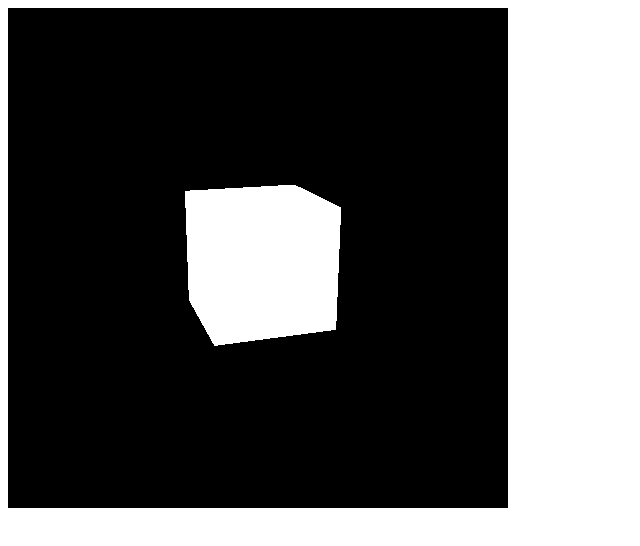
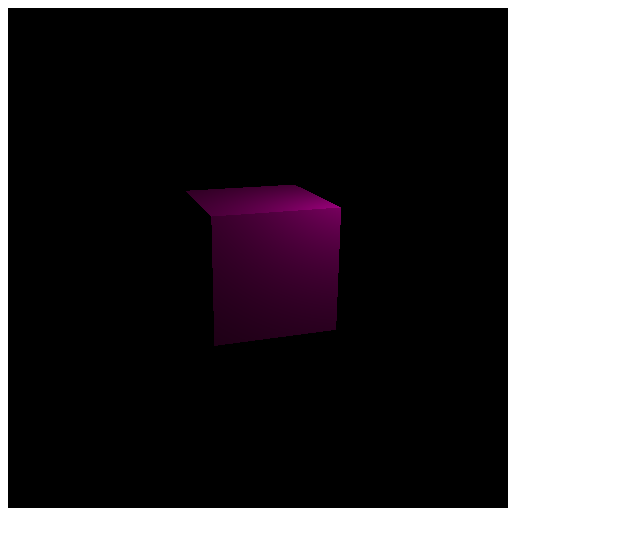
Before and after one commit to TakuyaWadatsumi/InfoVis2019, a plain HTML site: page W04/w04_ex01.html in a window 1280 px wide. Shown: the whole page, without its empty margins (0-640 px from the left). Drawn offline with nearby package versions, Linux system fonts and the light colour scheme.

Commit message:
Initial commit

```diff
--- a/W04/main.js
+++ b/W04/main.js
@@ -9,6 +9,15 @@ function main()
     var aspect = width / height;
     var near = 1;
     var far = 1000;
+
+    var light = new THREE.PointLight( 0xffffff );
+    light.position.set( 1, 1, 1 );
+    scene.add( light );
+
+    var material = new THREE.MeshLambertMaterial({
+	color: 0xff00cc
+    });
+
     var camera = new THREE.PerspectiveCamera( fov, aspect, near, far );
     camera.position.set( 0, 0, 5 );
     scene.add( camera );
@@ -18,7 +27,7 @@ function main()
     document.body.appendChild( renderer.domElement );
 
     var geometry = new THREE.BoxGeometry( 1, 1, 1 );
-    var material = new THREE.MeshBasicMaterial( { color: 0xffffff } );
+    //var material = new THREE.MeshBasicMaterial( { color: 0xffffff } );
     var cube = new THREE.Mesh( geometry, material );
     scene.add( cube );
 
```
Also changed, not shown: W04/w04_ex01.html (+1 -1 lines), ._test.html (deleted), W02/._task2.html (added), W02/._w02_ex07.html (deleted), W04/._w04_ex01.html, 2 other files.
